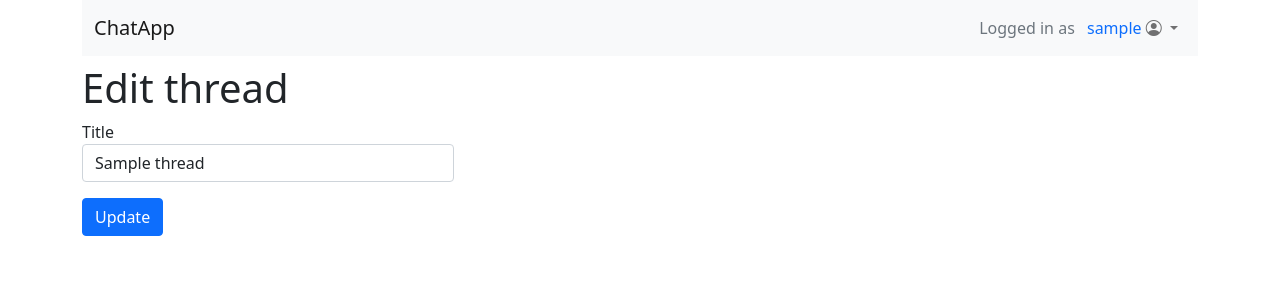
After one commit to Jasminmo/Tieto-kanta-sovellus, a Flask app: page /threads/edit/1 in a window 1280 px wide. The commit adds this page. Shown: the top 300 px of the page. Run offline with Flask 2, Linux system fonts and the light colour scheme; the visitor is signed in with stand-in values (Sample User, id 1); tables that the repository leaves empty hold one stand-in row (values such as "Sample post").

Commit message:
Users can edit their threads

```diff
--- /dev/null
+++ b/ChatApp/templates/threads/edit.html
@@ -0,0 +1,17 @@
+{% extends 'base.html' %}
+
+{% block header %}
+<h1>Edit thread</h1>
+{% endblock %}
+
+{% block content %}
+  <form method="post" class="col-4">
+    <div class="mb-3">
+      <label for="title">Title</label>
+      <input class="form-control" name="title" id="title" value="{{ thread.title }}" required>
+    </div>
+    <div class="mb-3">
+      <input class="btn btn-primary" type="submit" value="Update">
+    </div>
+  </form>
+{% endblock %}
--- a/ChatApp/threads.py
+++ b/ChatApp/threads.py
@@ -41,3 +41,27 @@ def new(channel_id):
         flash(error)
 
     return render_template('threads/new.html')
+
+
+@bp.route('/edit/<int:id>', methods=('GET', 'POST'))
+def edit(id):
+    thread = Threads.query.filter(Threads.id == id).first()
+    if g.user == None or (not g.user.is_admin or g.user.username != thread.creator.username):
+        return render_template('auth/not_authorized.html'), 401
+
+    if request.method == 'POST':
+        title = request.form['title']
+        error = None
+
+        if not title:
+            error = 'title is required.'
+
+        if error is None:
+            thread.title = title
+            db.session.add(thread)
+            db.session.commit()
+            return redirect(url_for('.view_thread', id=thread.id))
+
+        flash(error)
+
+    return render_template('threads/edit.html', thread=thread)
```
Also changed, not shown: ChatApp/templates/threads/view.html (+7 -0 lines).
